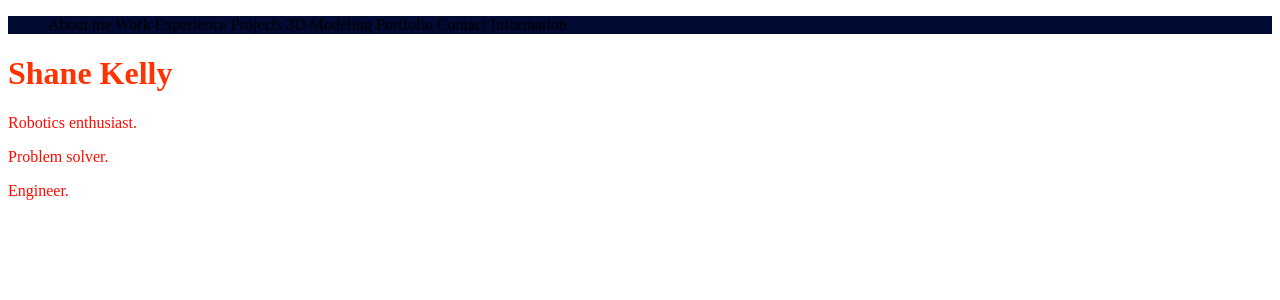
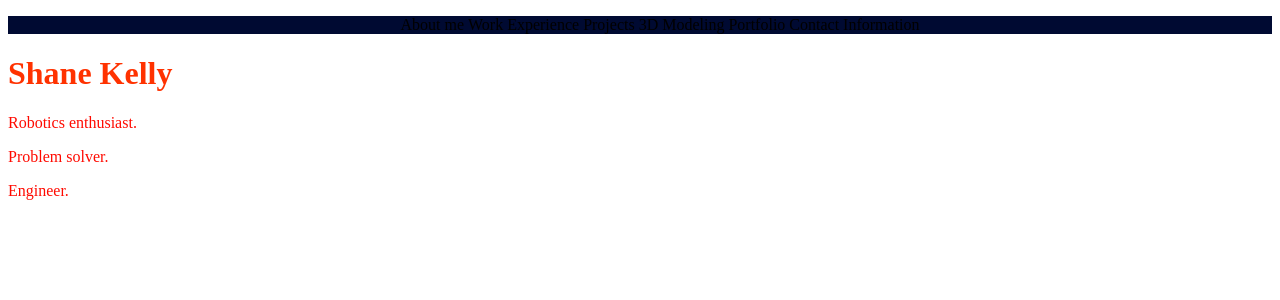
Before and after one commit to shanek21/shanek21.github.io, a PHP site: page / in a window 1280 px wide. Shown: the top 300 px of the page. Run offline with PHP 8.4, Linux system fonts and the light colour scheme.

Commit message:
Update main.css

```diff
--- a/main.css
+++ b/main.css
@@ -3,15 +3,12 @@
 }
 
 .nav ul {
-	position: relative;
-	margin-left: auto;
-	margin-right: auto;
+	text-align: center;
 }
 
 .nav li{
 	display: inline;
-	margin-left: auto;
-	margin-right: auto;
+	text-align: center;
 }
 
 .introduction h1 {
```
